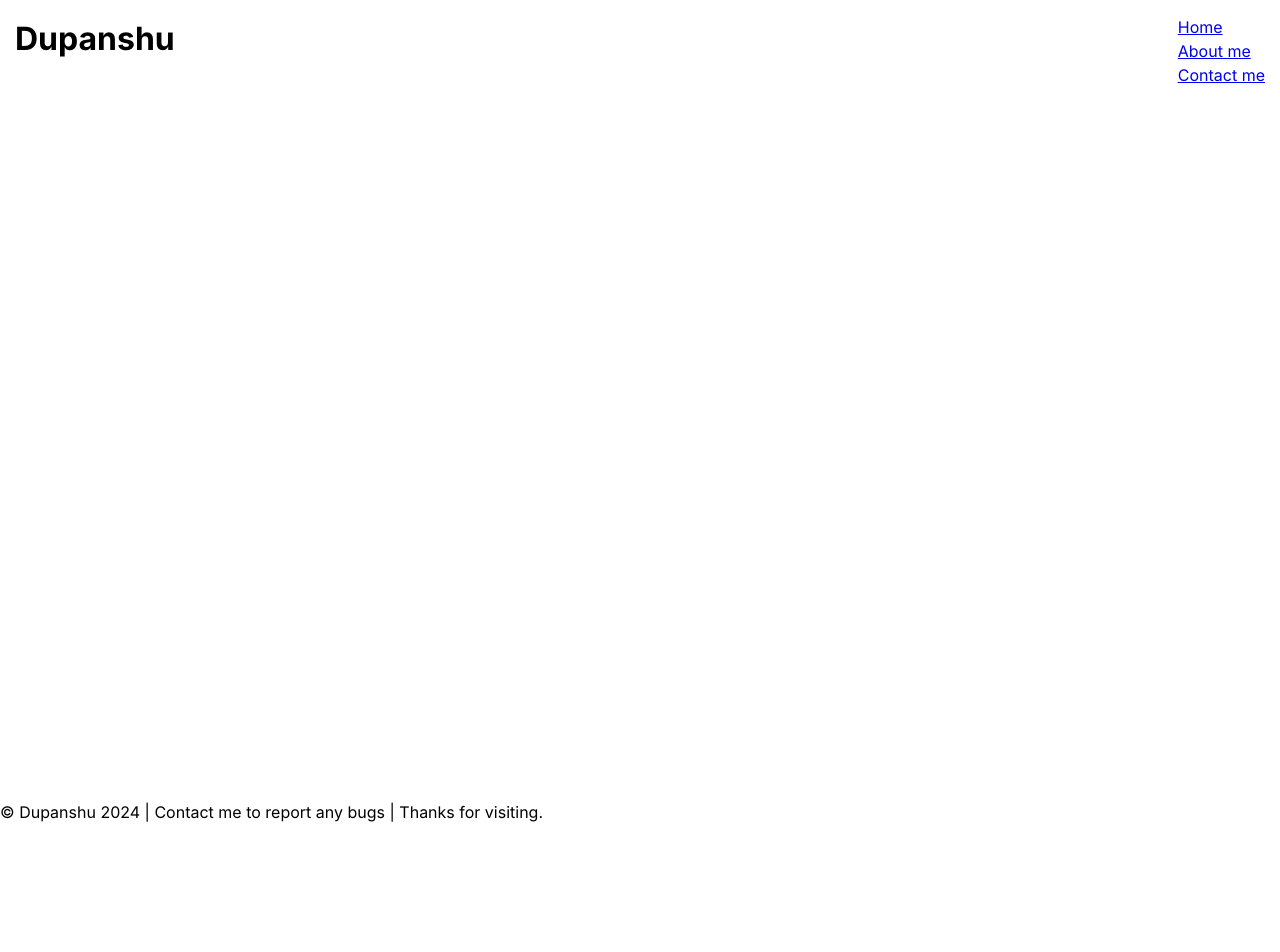
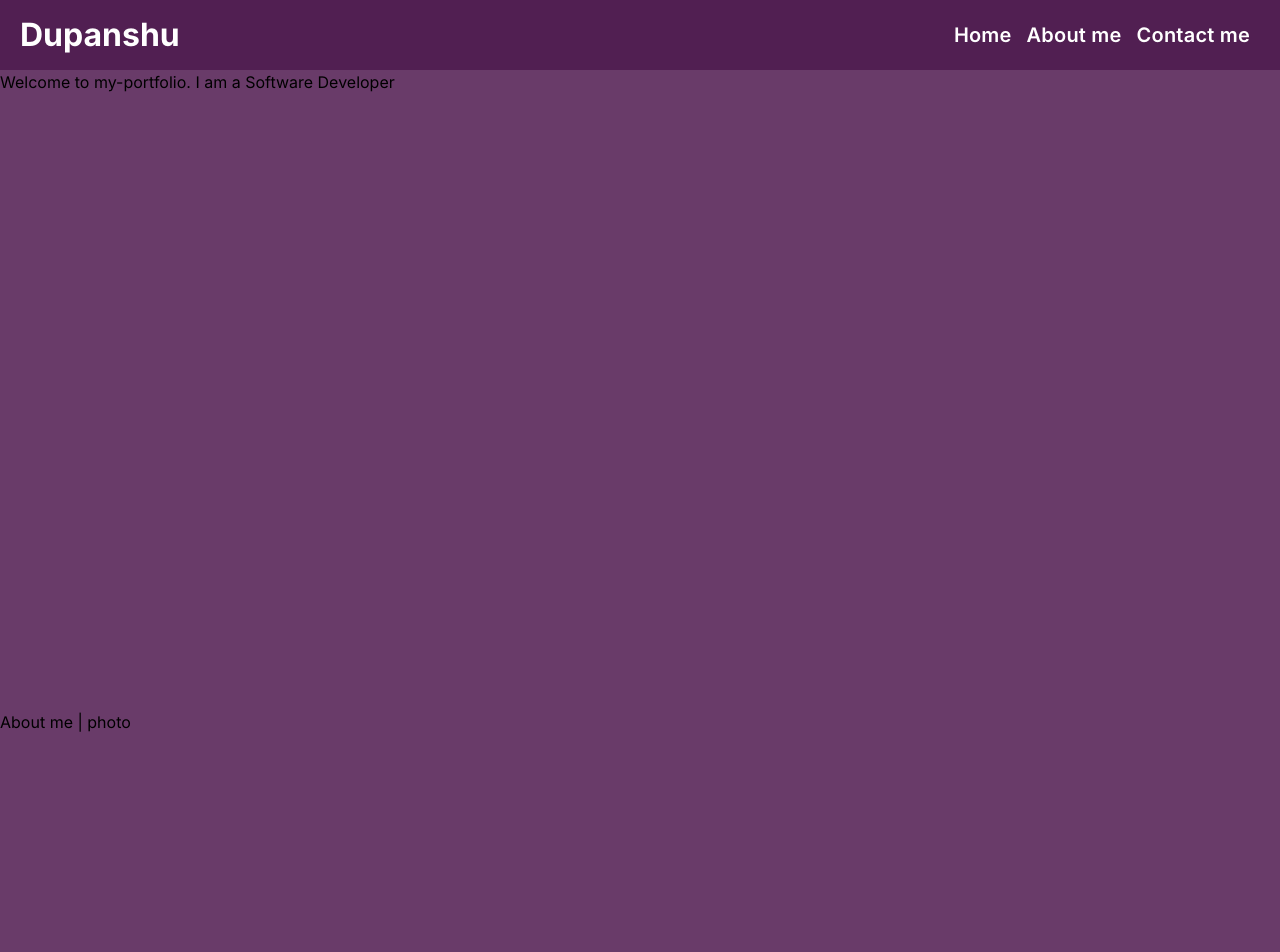
Before and after one commit to Dupanshu/my-portfolio, a website: page index.html in a window 1280 px wide. Shown: the top 952 px of the page. Before the commit the page ends 824 px from the top, so only its background shows below. Drawn offline with Linux system fonts and the light colour scheme.

Commit message:
pushing to GitHub

```diff
--- a/assets/style/index.css
+++ b/assets/style/index.css
@@ -1,21 +1,77 @@
 @import url("./reset.css");
 
+main {
+    background-color: #693b69;
+    min-height: 100dvh;
+}
+
 header {
-    position: relative;
-    background-color: #00eaff;
-
+    position: fixed;
+    top: 0;
+    left: 0;
+    min-width: 100%;
+    height: 70px;
+    background-color: #511f52;
+    display: flex;
+    justify-content: space-between;
+    align-items: center;
+    z-index: 5;
 }
 
 h1 {
-    float: left;
-    padding: 15px;
+    padding: 10px;
+    text-align: center;
+    margin-left: 10px;
+    color: #fff;
 }
 
 nav {
-    float: right;
-    padding: 15px;
+    padding: 10px;
+    list-style: none;
+    margin-right: 20px;
 }
 
-.container {
-    min-height: 100vh;
+nav ul {
+    display: flex;
 }
+
+nav ul li {
+    margin-left: 15px;
+}
+
+nav ul li a {
+    font-size: 20px;
+    text-decoration: none;
+    font-weight: 600;
+    color: #fff;
+    letter-spacing: 0.2px;
+    transition: color 0.25s ease-in-out;
+}
+
+nav ul li a:hover {
+    color: #9a9aff;
+}
+
+section {
+    min-width: 100%;
+}
+
+.home {
+    min-height: 80vh;
+    margin-top: 70px;
+}
+
+.about {
+    min-height: 80vh;
+}
+
+footer {
+    padding: 5px;
+    float: left;
+    background-color: #593259;
+    color: #fff;
+    position: relative;
+    min-width: 100%;
+    bottom: 0;
+    left: 0;
+}
--- a/index.html
+++ b/index.html
@@ -26,9 +26,9 @@
         </nav>
       </header>
       <div class="container">
-        <section class="home" id="home"></section>
-        <section class="about" id="about"></section>
-        <section class="contact" id="contact"></section>
+        <section class="home" id="home">Welcome to my-portfolio. I am a Software Developer</section>
+        <section class="about" id="about">About me | photo</section>
+        <section class="contact" id="contact">mail, li, facebook, instagram</section>
       </div>
       <footer>&copy; Dupanshu 2024 | Contact me to report any bugs | Thanks for visiting.</footer>
     </main>
```
Also changed, not shown: package.json (added, +19 -0 lines), 2 other files.
